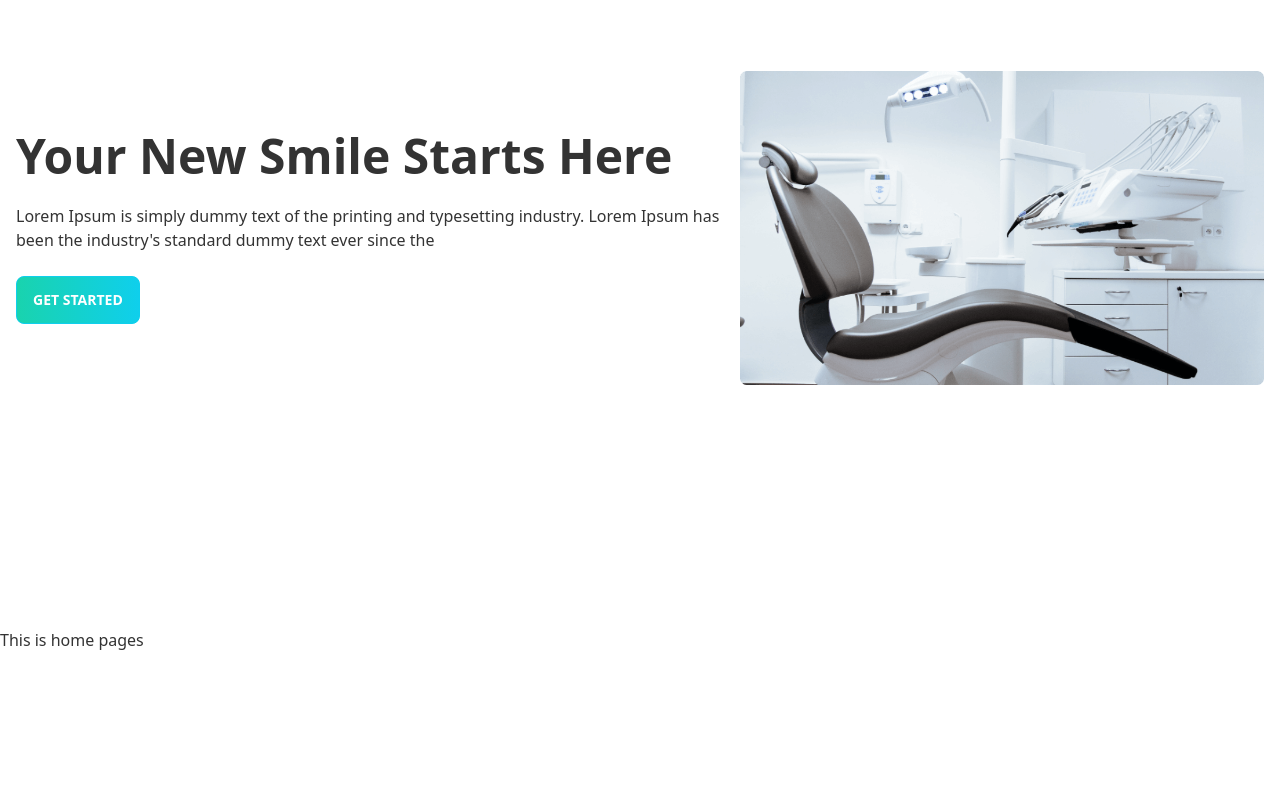
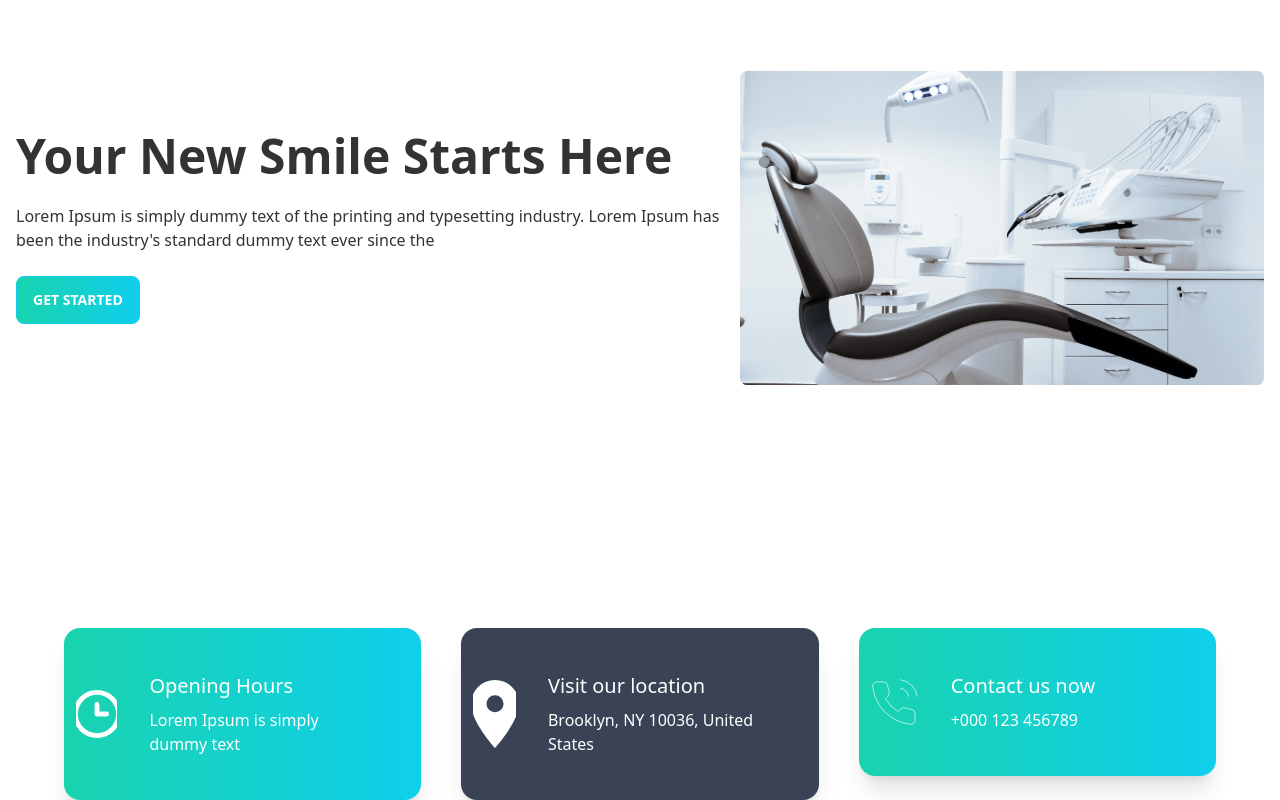
Before and after one commit to Moisur/doctors-portal, a React (Create React App) app: page / in a window 1280 px wide. Shown: the part 236-1036 px from the top of the page. Before the commit the page ends 888 px from the top, so only its background shows below. Built offline with nearby package versions, Linux system fonts and the light colour scheme.

Commit message:
style add

```diff
--- a/src/components/pages/Home/Home.js
+++ b/src/components/pages/Home/Home.js
@@ -1,11 +1,12 @@
 import React from 'react';
 import Banner from './Banner';
+import HomeInfo from './HomeInfo';
 
 const Home = () => {
     return (
         <div>
             <Banner></Banner>
-            This is home pages
+           <HomeInfo></HomeInfo>
         </div>
     );
 };
--- /dev/null
+++ b/src/components/pages/Home/HomeCardInfo.js
@@ -0,0 +1,17 @@
+import React from 'react';
+
+const HomeCardInfo = ({img,title,text,bgClass}) => {
+    return (
+        <div>
+            <div className={`${bgClass} card card-side shadow-xl flex p-3 text-white font-medium `}>
+                <figure><img className='w-12' src={img} alt="Movie" /></figure>
+                <div className="card-body">
+                    <h2 className="card-title font-normal">{title}</h2>
+                    <p>{text}</p>
+                </div>
+            </div>
+        </div>
+    );
+};
+
+export default HomeCardInfo;
--- /dev/null
+++ b/src/components/pages/Home/HomeInfo.js
@@ -0,0 +1,17 @@
+import React from 'react';
+import HomeCardInfo from './HomeCardInfo';
+import clock from '../../../assets/icons/clock.svg';
+import marker from '../../../assets/icons/marker.svg';
+import phone from '../../../assets/icons/phone.svg';
+
+const HomeInfo= () => {
+    return (
+        <div className='px-16 grid grid-cols-1 md:grid-cols-3 gap-10'>
+            <HomeCardInfo bgClass="bg-gradient-to-r from-secondary to-primary" img={clock} title='Opening Hours' text='Lorem Ipsum is simply dummy text '></HomeCardInfo>
+            <HomeCardInfo bgClass="bg-accent" img={marker} title='Visit our location' text='Brooklyn, NY 10036, United States'></HomeCardInfo>
+            <HomeCardInfo bgClass="bg-gradient-to-r from-secondary to-primary"  img={phone} title='Contact us now' text='+000 123 456789'></HomeCardInfo>
+        </div>
+    );
+};
+
+export default HomeInfo;
--- a/src/components/pages/Home/cardInfo.js
+++ /dev/null
@@ -1,11 +0,0 @@
-import React from 'react';
-
-const cardInfo = () => {
-    return (
-        <div>
-
-        </div>
-    );
-};
-
-export default cardInfo;
--- a/src/components/pages/Home/info.js
+++ /dev/null
@@ -1,11 +0,0 @@
-import React from 'react';
-
-const info = () => {
-    return (
-        <div>
-
-        </div>
-    );
-};
-
-export default info;
```
